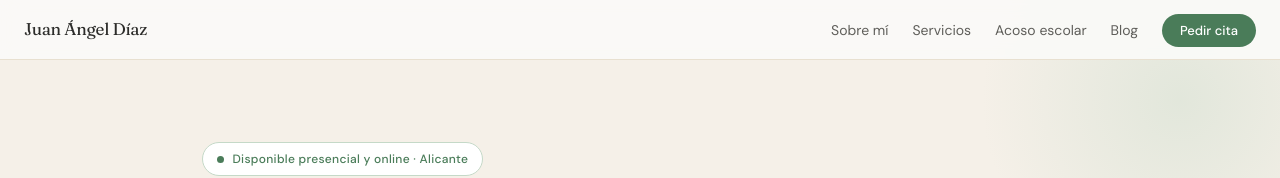
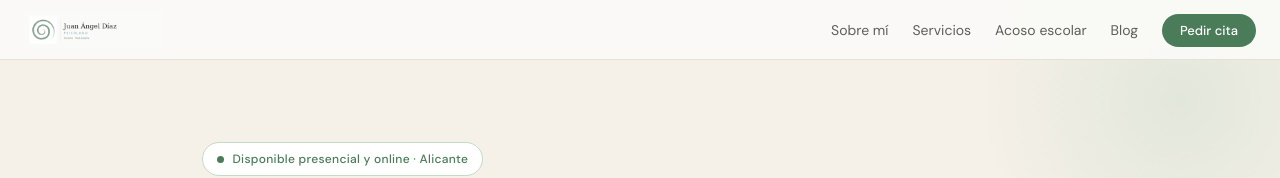
Before and after one commit to juanangeldiazbermejo/mi-web-psicologo, a plain HTML site: page index.html in a window 1280 px wide. Shown: the top 178 px of the page. Drawn offline with Linux system fonts and the light colour scheme.

Commit message:
Add files via upload

```diff
--- a/index.html
+++ b/index.html
@@ -44,12 +44,14 @@
     height: 60px;
   }
   .nav-logo {
-    font-family: 'Fraunces', serif;
-    font-size: 17px;
-    font-weight: 400;
-    color: var(--texto);
+    display: flex; align-items: center;
     text-decoration: none;
-    letter-spacing: -0.3px;
+    height: 100%;
+  }
+  .nav-logo img {
+    height: 38px;
+    width: auto;
+    display: block;
   }
   .nav-links { display: flex; gap: 1.5rem; list-style: none; }
   .nav-links a {
@@ -386,6 +388,7 @@
     .contacto-inner { grid-template-columns: 1fr; }
     .hero h1 { font-size: 2.2rem; }
     section { padding: 60px 1.25rem; }
+    .nav-logo img { height: 30px; }
   }
 </style>
 </head>
@@ -393,7 +396,9 @@
 
 <!-- NAV -->
 <nav>
-  <a href="#" class="nav-logo">Juan Ángel Díaz</a>
+  <a href="#" class="nav-logo">
+    <img src="logo_header.png" alt="Juan Ángel Díaz Psicólogo">
+  </a>
   <ul class="nav-links" id="navLinks">
     <li><a href="#sobre">Sobre mí</a></li>
     <li><a href="#servicios">Servicios</a></li>
```
